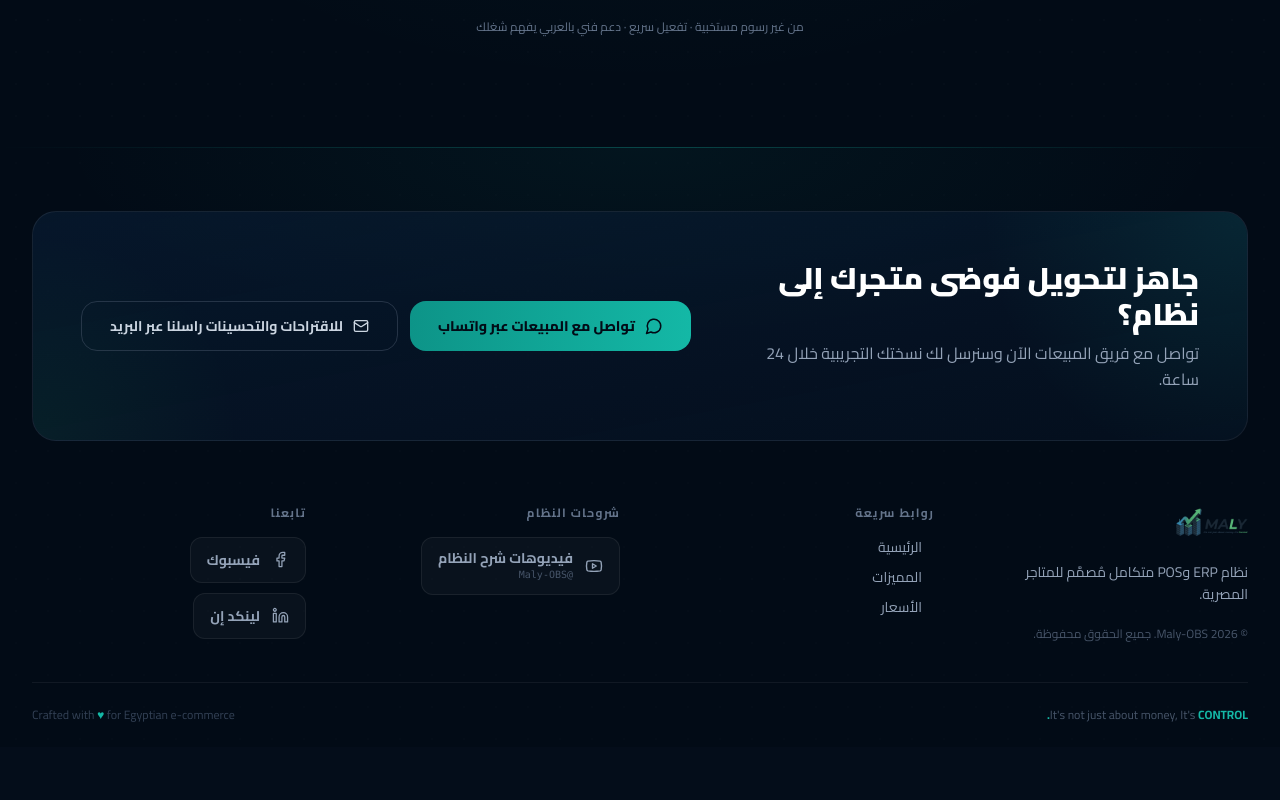
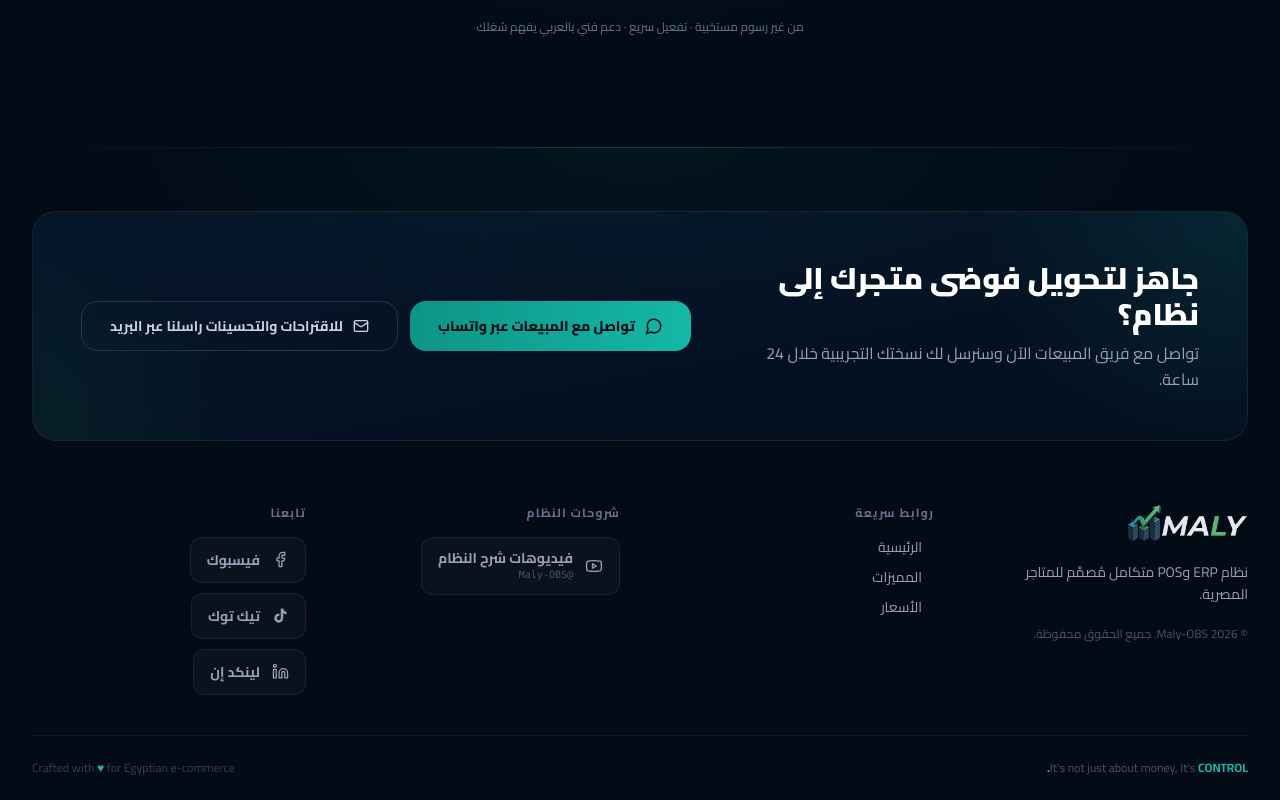
Before and after one commit to AdhamSeliman5/Maly-OBS, a React (Vite) app: page / in a window 1280 px wide. Shown: the part 5908-6708 px from the top of the page. Before the commit the page ends 6655 px from the top, so only its background shows below. Built offline with nearby package versions, Linux system fonts and the light colour scheme.

Commit message:
Added TikTok link to footer

```diff
--- a/src/components/Footer.tsx
+++ b/src/components/Footer.tsx
@@ -260,6 +260,33 @@
               </a>
 
               <a
+                href="https://www.tiktok.com/@maly.obs"
+                target="_blank"
+                rel="noopener noreferrer"
+                className="
+                  group inline-flex items-center gap-3
+                  px-4 py-3 rounded-xl w-fit
+                  border border-white/[0.07] bg-white/[0.03]
+                  hover:border-pink-500/40 hover:bg-pink-500/[0.06]
+                  text-slate-400 hover:text-pink-400
+                  transition-all duration-200
+                "
+              >
+                <svg
+                  xmlns="http://www.w3.org/2000/svg"
+                  width={17}
+                  height={17}
+                  viewBox="0 0 24 24"
+                  fill="currentColor"
+                  className="shrink-0 group-hover:scale-110 transition-transform duration-200"
+                  aria-hidden="true"
+                >
+                  <path d="M19.59 6.69a4.83 4.83 0 0 1-3.77-4.25V2h-3.45v13.67a2.89 2.89 0 0 1-5.2 1.74 2.89 2.89 0 0 1 2.31-4.64 2.93 2.93 0 0 1 .88.13V9.4a6.84 6.84 0 0 0-1-.05A6.33 6.33 0 0 0 5 20.1a6.34 6.34 0 0 0 10.86-4.43v-7a8.16 8.16 0 0 0 4.77 1.52v-3.4a4.85 4.85 0 0 1-1-.1z" />
+                </svg>
+                <span className="text-sm font-bold">تيك توك</span>
+              </a>
+
+              <a
                 href="https://www.linkedin.com/company/maly-obs"
                 target="_blank"
                 rel="noopener noreferrer"
```
Also changed, not shown: public/assets/logo_splash_light.png.
